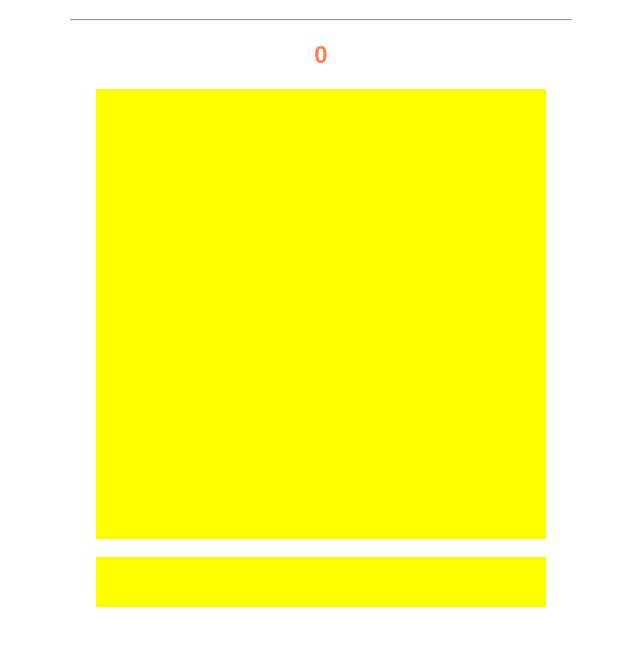
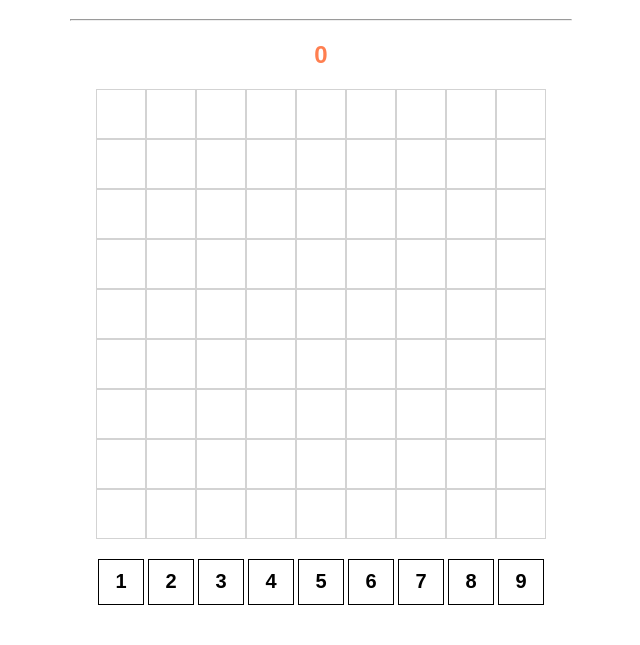
Before and after one commit to JDGonzal/Sudoku01, a website: page sudoku.html in a window 1280 px wide. Shown: the part 61-706 px from the top of the page, without its empty margins (319-959 px from the left). Drawn offline with Linux system fonts and the light colour scheme.

Commit message:
Feat: sudoku-javascript. Ponemos el tablero y los números desde **`sudoku.js`**
- Corregimos estilos en **`sudoku.css`**..
- Añadir tablero y números en **`sudoku.js`**.
- Poner el ESLINT para mejorar el trabajo en javascript.

#03jsFile

```diff
--- /dev/null
+++ b/package.json
@@ -0,0 +1,5 @@
+{
+  "devDependencies": {
+    "standard": "^17.1.0"
+  }
+}
--- a/sudoku.css
+++ b/sudoku.css
@@ -15,15 +15,14 @@ hr {
   width: 450px;
   height: 450px;
 
-  background-color: yellow;
   margin: 0 auto;
   display: flex;
   flex-wrap: wrap;
 }
 
 .tile {
-  width: 48;
-  height: 48;
+  width: 48px;
+  height: 48px;
   border: 1px solid lightgray;
 
   /* Text */
@@ -38,16 +37,16 @@ hr {
   width: 450px;
   height: 50px;
 
-  background-color: yellow;
   margin: 0 auto;
   display: flex;
   flex-wrap: wrap;
 }
 
 .number {
-  width: 48;
-  height: 48;
+  width: 44px;
+  height: 44px;
   border: 1px solid black;
+  margin: 2px;
 
   /* Text */
   font-size: 20px;
--- a/sudoku.js
+++ b/sudoku.js
@@ -0,0 +1,58 @@
+const numSelected = null;
+const tileSelected = null;
+
+const errors = 0;
+
+const board = [
+  '--74916-5',
+  '2---6-3-9',
+  '-----7-1-',
+  '-586----4',
+  '--62--187',
+  '9-4-7---2',
+  '67-83----',
+  '81--45---',
+];
+
+const solution = [
+  '387491625',
+  '241568379',
+  '569327418',
+  '758619234',
+  '123784596',
+  '496253187',
+  '934176852',
+  '675832941',
+  '812945763',
+];
+
+// Cuando se muestra la pantalla
+window.onload = () => {
+  setGame(); // Llamo esta función
+};
+
+// Inicializa el juego
+const setGame = () => {
+  // Los digitos de 1-9
+  for (let i = 1; i <= 9; i++) {
+    // <div id="1">1</div> en js
+    const numberList = document.createElement('div');
+    numberList.id = i; // definimos el `id`
+    numberList.innerText = i; // El texto a mostrar
+    numberList.classList.add('number'); // le asignamos la clase
+    // Ponemos en pantalla como hijo de `id = "digits"`
+    document.getElementById('digits').appendChild(numberList);
+  }
+};
+
+// Tablero 9x9
+for (let x = 0; x < 9; x++) {
+  for (let y = 0; y < 9; y++) {
+    // <div id="0-0"></div>
+    const tileList = document.createElement('div');
+    tileList.id = x.toString() + '-' + y.toString(); // definimos `id`
+    tileList.classList.add('tile'); // le asignamos la clase
+    // Ponemos en pantalla como hijo de `id = "board"`
+    document.getElementById('board').appendChild(tileList);
+  }
+}
```
Also changed, not shown: .eslintrc.json (added), README.md, images/2024-11-20_120909.png (added), images/2024-11-20_170521.png (added), images/2024-11-20_180309.png (added), 1 other file.
